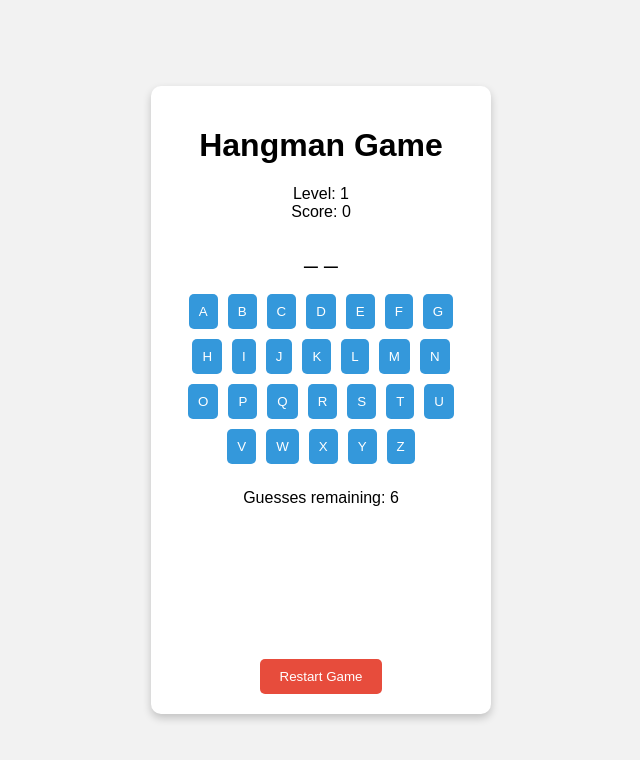
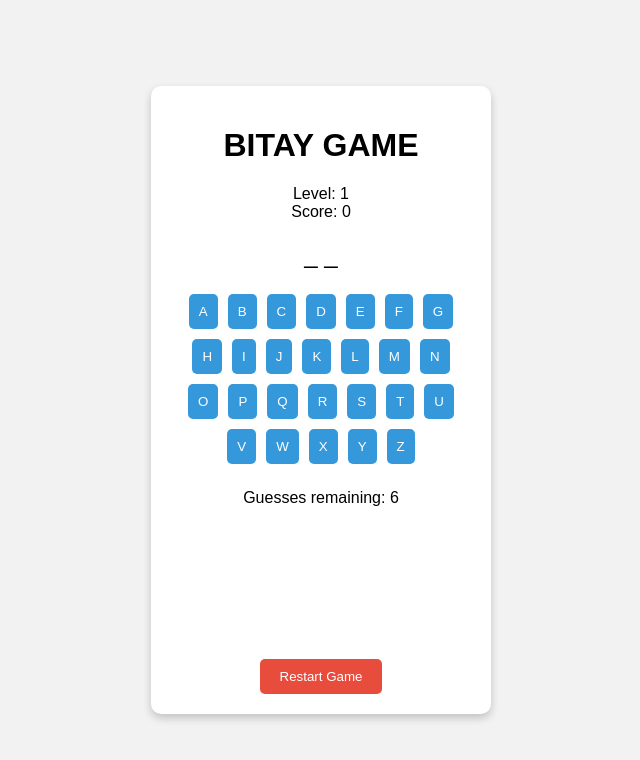
Before and after one commit to rtpmteachwd/ditftesting2, a plain HTML site: page index.html in a window 1280 px wide. Shown: the whole page, without its empty margins (319-959 px from the left). Drawn offline with Linux system fonts and the light colour scheme.

Commit message:
edited html file

```diff
--- a/index.html
+++ b/index.html
@@ -9,7 +9,7 @@
 </head>
 <body>
     <div class="game-container">
-        <h1>Hangman Game</h1>
+        <h1>BITAY GAME</h1>
         <div id="level">Level: 1</div>
         <div id="score">Score: 0</div>
         <div class="word-display" id="wordDisplay"></div>
```
